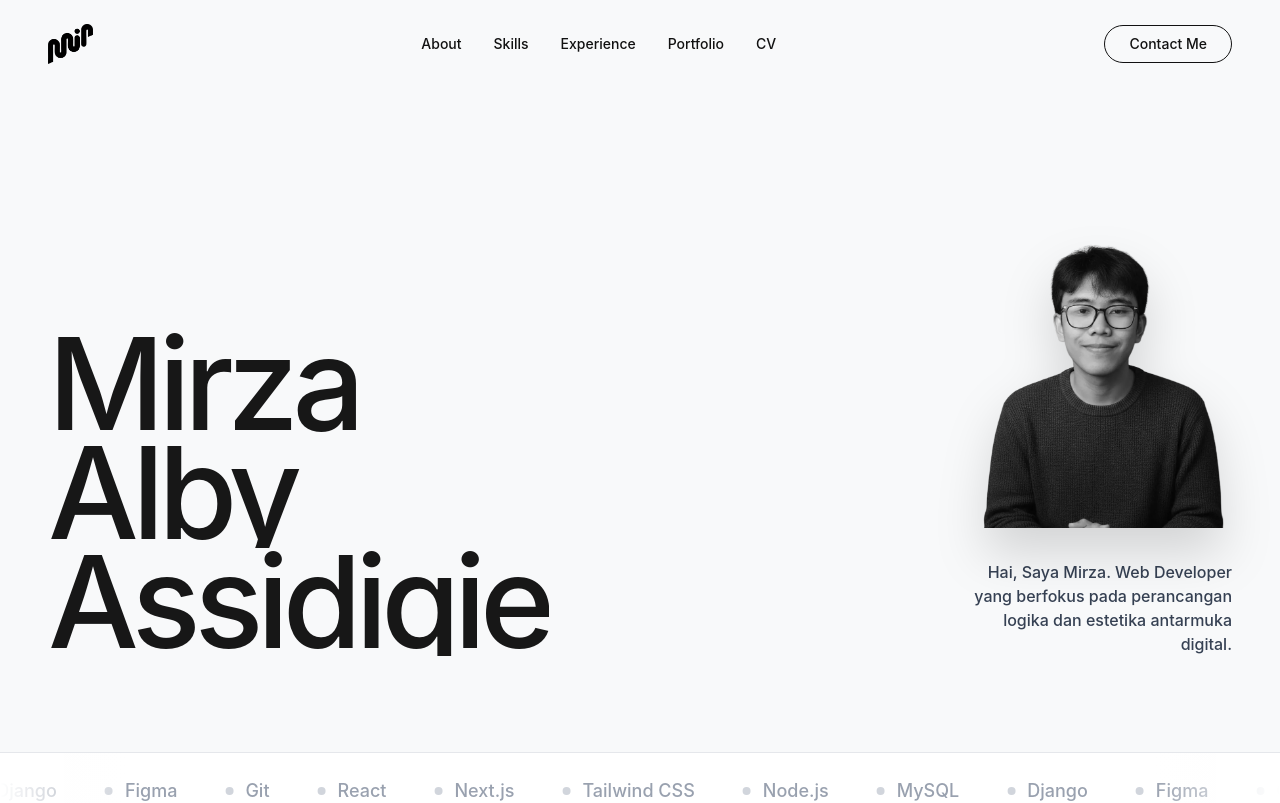
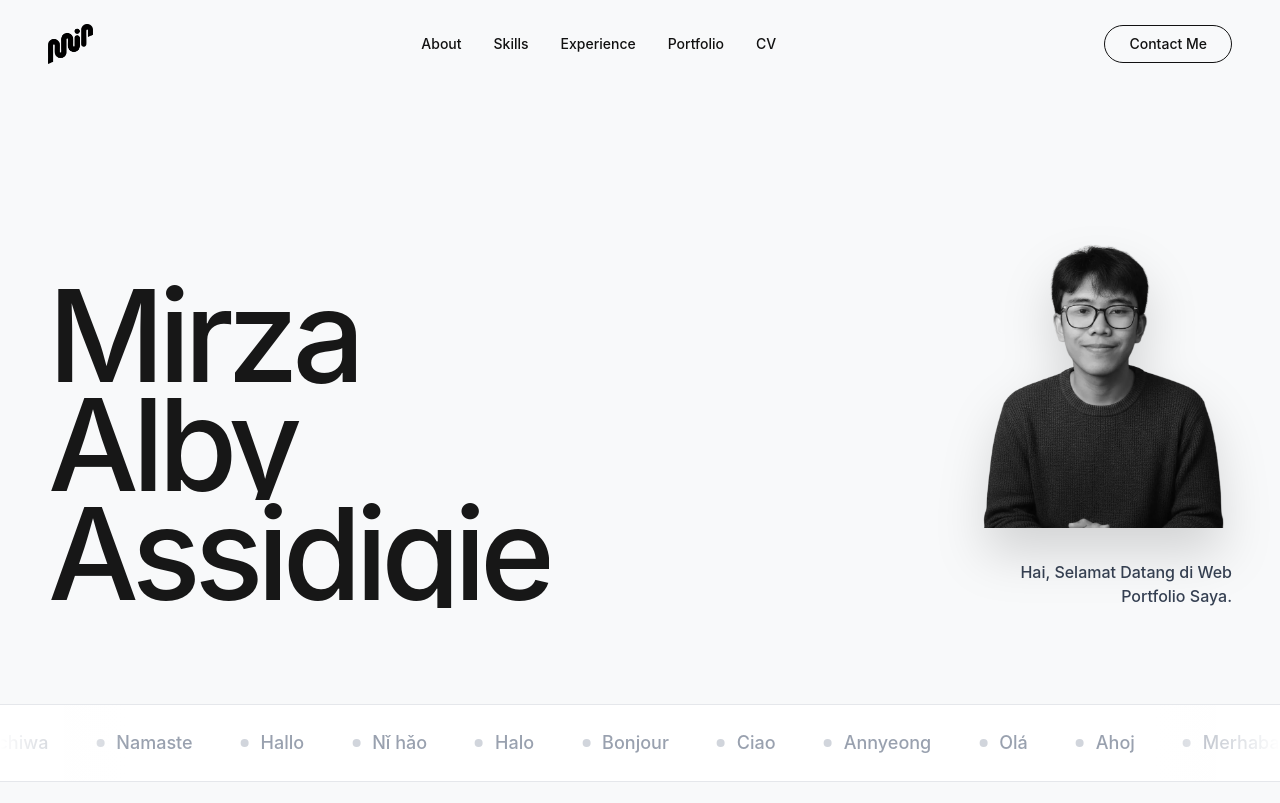
Before and after one commit to mirzajebret/latest-portfolio, a React (Vite) app: page / in a window 1280 px wide. Shown: the top 803 px of the page. Built offline with nearby package versions, Linux system fonts and the light colour scheme.

Commit message:
update index demo

```diff
--- a/src/components/HeroSection.jsx
+++ b/src/components/HeroSection.jsx
@@ -1,6 +1,6 @@
 import React, { useState } from 'react';
 import { motion, AnimatePresence, useReducedMotion } from 'framer-motion';
-import { techStack } from '../data/portfolioData';
+import { Greetings, techStack } from '../data/portfolioData';
 
 // Animation variants
 const containerVariants = {
@@ -119,10 +119,10 @@ const HeroSection = () => {
                                                             shouldReduceMotion
                                                                 ? { duration: 0.15 }
                                                                 : {
-                                                                      duration: 0.35,
-                                                                      delay: i * 0.03,
-                                                                      ease: [0.22, 1, 0.36, 1],
-                                                                  }
+                                                                    duration: 0.35,
+                                                                    delay: i * 0.03,
+                                                                    ease: [0.22, 1, 0.36, 1],
+                                                                }
                                                         }
                                                     >
                                                         {word}
@@ -137,9 +137,8 @@ const HeroSection = () => {
                             <img
                                 src="/images/portrait-mirza.png"
                                 alt="Mirza Alby Assidiqie"
-                                className={`relative z-10 w-full h-auto object-contain drop-shadow-2xl cursor-pointer transition-all duration-500 ease-out ${
-                                    isRevealed ? 'grayscale-0 scale-[1.02]' : 'grayscale'
-                                }`}
+                                className={`relative z-10 w-full h-auto object-contain drop-shadow-2xl cursor-pointer transition-all duration-500 ease-out ${isRevealed ? 'grayscale-0 scale-[1.06]' : 'grayscale'
+                                    }`}
                             />
                         </motion.div>
 
@@ -147,7 +146,7 @@ const HeroSection = () => {
                             className="max-w-[280px] text-right text-sm md:text-base text-gray-700 font-medium"
                             variants={fadeUp}
                         >
-                            Hai, Saya Mirza. Web Developer yang berfokus pada perancangan logika dan estetika antarmuka digital.
+                            Hai, Selamat Datang di Web Portfolio Saya.
                         </motion.p>
                     </div>
                 </motion.div>
@@ -165,7 +164,7 @@ const HeroSection = () => {
                 <div className="pointer-events-none absolute inset-y-0 right-0 w-16 md:w-32 bg-gradient-to-l from-white to-transparent z-10" />
 
                 <div className="animate-marquee [animation-play-state:running] hover:[animation-play-state:paused]">
-                    {[...techStack, ...techStack, ...techStack].map((tech, i) => (
+                    {[...Greetings, ...Greetings, ...Greetings].map((tech, i) => (
                         <span key={i} className="inline-flex items-center gap-3 text-lg font-medium text-gray-400 mr-12">
                             <span className="w-2 h-2 rounded-full bg-gray-300 flex-shrink-0"></span>
                             {tech}
--- a/src/data/portfolioData.js
+++ b/src/data/portfolioData.js
@@ -261,3 +261,17 @@ export const techStack = [
     'Figma',
     'Git',
 ];
+export const Greetings = [
+    'Halo',
+    'Bonjour',
+    'Ciao',
+    'Annyeong',
+    'Olá',
+    'Ahoj',
+    'Merhaba',
+    'Kumusta',
+    'Konnichiwa',
+    'Namaste',
+    'Hallo',
+    'Nǐ hǎo',
+];
```
